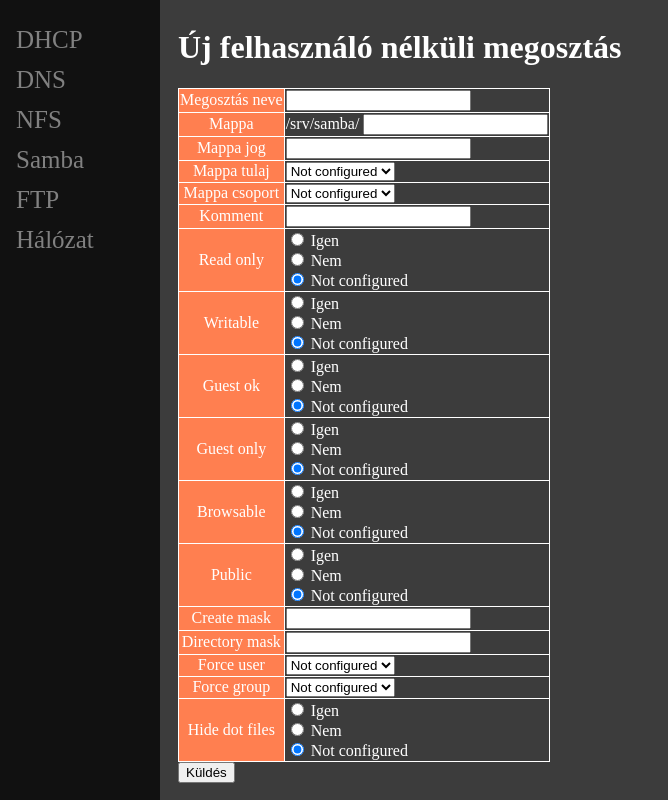
After one commit to TolnaiAttila/uswg, a Flask app: template uswg/templates/samba/add_nobody_share.html in a window 1280 px wide. The commit adds this page. Shown: the whole page, without its empty margins (0-668 px from the left). Run offline with Flask 3, Linux system fonts and the light colour scheme; the template is opened without the code that fills it, so the values that code supplies are empty.

Commit message:
Samba nobody share

```diff
--- a/uswg/bash/exit_code_list.txt
+++ b/uswg/bash/exit_code_list.txt
@@ -11,3 +11,4 @@ service_unknown_status=160
 invalid_option=161 /10
 text_not_found_in_file=162 /11
 passwords_not_same=163
+scrip_call_error=164
--- a/uswg/errortext.py
+++ b/uswg/errortext.py
@@ -20,5 +20,8 @@ def error(x):
     elif x == 163 :
         text = "A két jelszó nem azonos!"
         return text
+    elif x == 164 :
+        text = "Hiba történ egy vagy több szkript futásában!"
+        return text
     else:
         return "Ismeretlen hiba! Ez hatalmas probléma!"
--- a/uswg/main.py
+++ b/uswg/main.py
@@ -144,10 +144,15 @@ def samba(current_user):
     service = "smbd"
     status = f.status(service)
     globalconfig = f.samba_check_global_config()
+    nobodyconfig = f.samba_check_all_nobody_share()
     if isinstance(globalconfig, int):
         return render_template('samba/samba.html', status=status)
 
-    return render_template('samba/samba.html', status=status, globalconfig=globalconfig)
+    if isinstance(nobodyconfig, int):
+        return render_template('samba/samba.html', status=status, globalconfig=globalconfig)
+
+
+    return render_template('samba/samba.html', status=status, globalconfig=globalconfig, nobodyconfig=nobodyconfig)
 
 
 @app.route("/ftp")
@@ -164,7 +169,7 @@ def ftp(current_user):
 @token_required
 def samba_users(current_user):
     #if id == "samba-users-check":
-    sysusers = f.samba_list_system_users()
+    sysusers = f.samba_list_leftover_system_users()
     sambausers = f.samba_list_samba_users()
 
     if isinstance(sysusers, int):
@@ -299,6 +304,7 @@ def service_add(current_user):
         return redirect(url_for('nfs'))
 
 
+
     if id == "nfs-access":
         name = str(request.form.get('share-name'))
         access = str(request.form.get('access'))
@@ -325,7 +331,7 @@ def service_add(current_user):
         passwd1 = str(request.form.get('password1'))
         passwd2 = str(request.form.get('password2'))
 
-        number = f.add_samba_user(user, passwd1, passwd2)
+        number = f.samba_add_samba_user(user, passwd1, passwd2)
         if number != 0:
             text=err.error(number)
             return render_template('shared/error.html', text=text)
@@ -337,7 +343,7 @@ def service_add(current_user):
     if id == "add-system-user":
         user = str(request.form.get('system-user'))
 
-        number = f.add_system_user(user)
+        number = f.samba_add_system_user(user)
 
         if number != 0:
             text=err.error(number)
@@ -345,6 +351,53 @@ def service_add(current_user):
 
         return redirect(url_for('samba_users'), code=307)
 
+
+    if id == "samba-nobody-share-redirect":
+        userarray = f.samba_list_all_system_users()
+        if isinstance(userarray, int):
+            number = userarray
+            text=err.error(number)
+            return render_template('shared/error.html', text=text)
+
+        grouparray = f.samba_list_all_system_groups()
+        if isinstance(grouparray, int):
+            number = grouparray
+            text=err.error(number)
+            return render_template('shared/error.html', text=text)
+
+        return render_template('samba/add_nobody_share.html', userarray=userarray, grouparray=grouparray)
+
+
+    if id == "samba-add-nobody-share":
+        sharename = str(request.form.get('share-name'))
+        sharepath = str(request.form.get('share-path'))
+        dirperm = str(request.form.get('dir-perm'))
+        owneru = str(request.form.get('owner-user'))
+        ownerg = str(request.form.get('owner-group'))
+        comment = str(request.form.get('comment'))
+        readonly = str(request.form.get('read-only'))
+        writable = str(request.form.get('writable'))
+        guestok = str(request.form.get('guest-ok'))
+        guestonly = str(request.form.get('guest-only'))
+        browsable = str(request.form.get('browsable'))
+        public = str(request.form.get('public'))
+        createmask = str(request.form.get('create-mask'))
+        dirmask = str(request.form.get('directory-mask'))
+        forceuser = str(request.form.get('force-user'))
+        forcegroup = str(request.form.get('force-group'))
+        dotfiles = str(request.form.get('hide-dot-files'))
+
+        number = f.samba_add_nobody_share(sharename, sharepath, dirperm, owneru, ownerg, comment, readonly, writable, guestok, guestonly, browsable, public, createmask, dirmask, forceuser, forcegroup, dotfiles)
+        if number != 0:
+            text=err.error(number)
+            return render_template('shared/error.html', text=text)
+
+        number = f.samba_merge_config()
+        if number != 0:
+            text=err.error(number)
+            return render_template('shared/error.html', text=text)
+
+        return redirect(url_for("samba"))
 
     return render_template('shared/error.html', text=text)
 
@@ -681,13 +734,30 @@ def service_modify(current_user):
     if id == "remove-samba-user" :
         user = str(request.form.get('remove-user-samba-button'))
 
-        number = f.remove_samba_user(user)
+        number = f.samba_remove_samba_user(user)
 
         if number != 0:
             text = err.error(number)
             return render_template('shared/error.html', text=text)
 
         return redirect(url_for('samba_users'), code=307)
+
+
+
+    if id == "samba-nobody-share-check":
+        if "delete-samba-share-button" in request.form:
+            button = str(request.form.get('delete-samba-share-button'))
+            dirdel = str(request.form.get('dir-delete'))
+            number = f.samba_delete_nobody_share(button, dirdel)
+            if number != 0:
+                text = err.error(number)
+                return render_template('shared/error.html', text=text)
+
+            number = f.samba_merge_config()
+            if number != 0:
+                text = err.error(number)
+                return render_template('shared/error.html', text=text)
+        return redirect(url_for("samba"))
 
 
     return render_template('shared/error.html', text=text)
--- /dev/null
+++ b/uswg/static/styles/samba_add_nobody_share_style.css
@@ -0,0 +1,5 @@
+.global-config-table{
+    border: 1px solid white;
+    text-align: left;
+    border-collapse: collapse;
+}
--- /dev/null
+++ b/uswg/templates/samba/add_nobody_share.html
@@ -0,0 +1,195 @@
+<!DOCTYPE html>
+<html lang="en">
+<head>
+    <meta charset="UTF-8">
+    <meta name="viewport" content="width=device-width, initial-scale=1.0">
+    <link rel="stylesheet" type="text/css" href="{{ url_for('static',filename='styles/shared_style.css') }}" />
+    <link rel="stylesheet" type="text/css" href="{{ url_for('static',filename='styles/sidebar_style.css') }}" />
+    <link rel="stylesheet" type="text/css" href="{{ url_for('static',filename='styles/samba_add_nobody_share_style.css') }}" />
+    <title>New nobody share</title>
+</head>
+<body>
+    <div class="flex_site">
+        <div class="sidebar">
+        {% include 'shared/sidebar.html' %}
+        </div>
+        <div class="main_site">
+            <h1>Új felhasználó nélküli megosztás</h1>
+            <form id="addsambanobodyshareForm" action="/service/add" method="post">
+                <input type="hidden" name="form_id" value="samba-add-nobody-share">
+
+                <table>
+                <tr>
+                    <td class="table-title">Megosztás neve</td>
+                    <td class="global-config-table"><input type="text" name="share-name" id="share-name" pattern="[a-zA-Z0-9\-\.]*" required></td>
+                </tr>
+                <tr>
+                    <td class="table-title">Mappa</td>
+                    <td class="global-config-table">
+                        <label for="share-path">/srv/samba/</label>
+                        <input type="text" name="share-path" id="share-path" required>
+
+                    </td>
+                </tr>
+                <tr>
+                    <td class="table-title">Mappa jog</td>
+                    <td class="global-config-table"><input type="text" name="dir-perm" id="dir-perm" pattern="[0-7][0-7][0-7]"></td>
+                </tr>
+                <tr>
+                    <td class="table-title">Mappa tulaj</td>
+                    <td class="global-config-table">
+                        <select name="owner-user" id="owner-user" required>
+                            <option value="not_configured">Not configured</option>
+                            {% for i in userarray %}
+                            <option value="{{ i }}">{{ i }}</option>
+                            {% endfor %}
+                        </select>
+                    </td>
+                </tr>
+                <tr>
+                    <td class="table-title">Mappa csoport</td>
+                    <td class="global-config-table">
+                        <select name="owner-group" id="owner-group" required>
+                            <option value="not_configured">Not configured</option>
+                            {% for i in grouparray %}
+                            <option value="{{ i }}">{{ i }}</option>
+                            {% endfor %}
+                        </select>
+                    </td>
+                </tr>
+
+                <tr>
+                    <td class="table-title">Komment</td>
+                    <td class="global-config-table"><input type="text" name="comment" id="comment"></td>
+                </tr>
+
+                <tr>
+                    <td class="table-title">Read only</td>
+                    <td class="global-config-table">
+                        <input type="radio" id="yes-read-only" name="read-only" value="yes" >
+                        <label for="yes-read-only">Igen</label>
+                        <br>
+                        <input type="radio" id="no-read-only" name="read-only" value="no" >
+                        <label for="no-read-only">Nem</label>
+                        <br>
+                        <input type="radio" id="not-configured-read-only" name="read-only" value="not_configured" checked required>
+                        <label for="not-configured-read-only">Not configured</label>
+                    </td>
+                </tr>
+                <tr>
+                    <td class="table-title">Writable</td>
+                    <td class="global-config-table">
+                        <input type="radio" id="yes-writable" name="writable" value="yes" >
+                        <label for="yes-writable">Igen</label>
+                        <br>
+                        <input type="radio" id="no-writable" name="writable" value="no" >
+                        <label for="no-writable">Nem</label>
+                        <br>
+                        <input type="radio" id="not-configured-writable" name="writable" value="not_configured" checked required>
+                        <label for="not-configured-writable">Not configured</label>
+                    </td>
+                </tr>
+                <tr>
+                    <td class="table-title">Guest ok</td>
+                    <td class="global-config-table">
+                        <input type="radio" id="yes-guest-ok" name="guest-ok" value="yes" >
+                        <label for="yes-guest-ok">Igen</label>
+                        <br>
+                        <input type="radio" id="no-guest-ok" name="guest-ok" value="no" >
+                        <label for="no-guest-ok">Nem</label>
+                        <br>
+                        <input type="radio" id="not-configured-guest-ok" name="guest-ok" value="not_configured" checked required>
+                        <label for="not-configured-guest-ok">Not configured</label>
+                    </td>
+                </tr>
+                <tr>
+                    <td class="table-title">Guest only</td>
+                    <td class="global-config-table">
+                        <input type="radio" id="yes-guest-only" name="guest-only" value="yes" >
+                        <label for="yes-guest-only">Igen</label>
+                        <br>
+                        <input type="radio" id="no-guest-only" name="guest-only" value="no" >
+                        <label for="no-guest-only">Nem</label>
+                        <br>
+                        <input type="radio" id="not-configured-guest-only" name="guest-only" value="not_configured" checked required >
+                        <label for="not-configured-guest-only">Not configured</label>
+                    </td>
+                </tr>
+                <tr>
+                    <td class="table-title">Browsable</td>
+                    <td class="global-config-table">
+                        <input type="radio" id="yes-browsable" name="browsable" value="yes" >
+                        <label for="yes-browsable">Igen</label>
+                        <br>
+                        <input type="radio" id="no-browsable" name="browsable" value="no" >
+                        <label for="no-browsable">Nem</label>
+                        <br>
+                        <input type="radio" id="not-configured-browsable" name="browsable" value="not_configured" checked required >
+                        <label for="not-configured-browsable">Not configured</label>
+                    </td>
+                </tr>
+                <tr>
+                    <td class="table-title">Public</td>
+                    <td class="global-config-table">
+                        <input type="radio" id="yes-public" name="public" value="yes">
+                        <label for="yes-public">Igen</label>
+                        <br>
+                        <input type="radio" id="no-public" name="public" value="no">
+                        <label for="no-public">Nem</label>
+                        <br>
+                        <input type="radio" id="not-configured-public" name="public" value="not_configured" checked required>
+                        <label for="not-configured-public">Not configured</label>
+                    </td>
+                </tr>
+                <tr>
+                    <td class="table-title">Create mask</td>
+                    <td class="global-config-table"><input type="text" name="create-mask" id="create-mask" pattern="[0-7][0-7][0-7][0-7]"></td>
+                </tr>
+                <tr>
+                    <td class="table-title">Directory mask</td>
+                    <td class="global-config-table"><input type="text" name="directory-mask" id="create-mask" pattern="[0-7][0-7][0-7][0-7]"></td>
+                </tr>
+                <tr>
+                    <td class="table-title">Force user</td>
+                    <td class="global-config-table">
+                        <select name="force-user" id="force-user" required>
+                            <option value="not_configured">Not configured</option>
+                            {% for i in userarray %}
+                            <option value="{{ i }}">{{ i }}</option>
+                            {% endfor %}
+                        </select>
+                    </td>
+                </tr>
+                <tr>
+                    <td class="table-title">Force group</td>
+                    <td class="global-config-table">
+                        <select name="force-group" id="force-group" required>
+                            <option value="not_configured">Not configured</option>
+                            {% for i in grouparray %}
+                            <option value="{{ i }}">{{ i }}</option>
+                            {% endfor %}
+                        </select>
+                    </td>
+                </tr>
+                <tr>
+                    <td class="table-title">Hide dot files</td>
+                    <td class="global-config-table">
+                        <input type="radio" id="yes-hide-dot-files" name="hide-dot-files" value="yes">
+                        <label for="yes-hide-dot-files">Igen</label>
+                        <br>
+                        <input type="radio" id="no-hide-dot-files" name="hide-dot-files" value="no">
+                        <label for="no-hide-dot-files">Nem</label>
+                        <br>
+                        <input type="radio" id="not-configured-hide-dot-files" name="hide-dot-files" value="not_configured" checked required>
+                        <label for="not-configured-hide-dot-files">Not configured</label>
+                    </td>
+                </tr>
+
+            </table>
+            <button type="submit">Küldés</button>
+
+            </form>
+        </div>
+    </div>
+</body>
+</html>
```
Also changed, not shown: uswg/functions.py (+85 -5 lines), uswg/options.py (+15 -0 lines), uswg/templates/samba/samba.html (+56 -3 lines), 4 other files.
